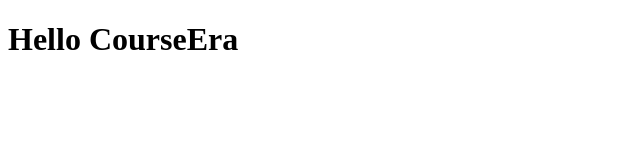
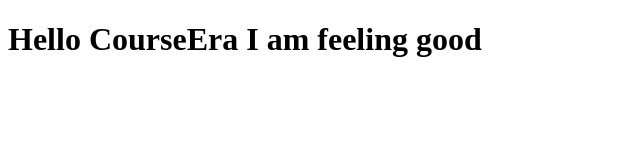
Before and after one commit to tjtanvir666/CourseEra-test, a plain HTML site: page site/index.html in a window 1280 px wide. Shown: the whole page, without its empty margins (0-640 px from the left). Drawn offline with Linux system fonts and the light colour scheme.

Commit message:
ny update 1

```diff
--- a/site/index.html
+++ b/site/index.html
@@ -4,6 +4,6 @@
 	<title>Hello CourseEra</title>
 </head>
 <body>
-	<H1>Hello CourseEra</H1>
+	<H1>Hello CourseEra I am feeling good </H1>
 </body>
 </html>
```
